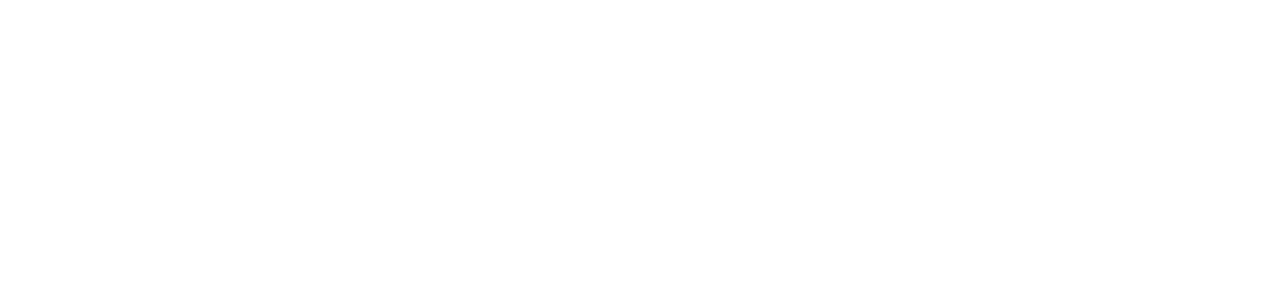
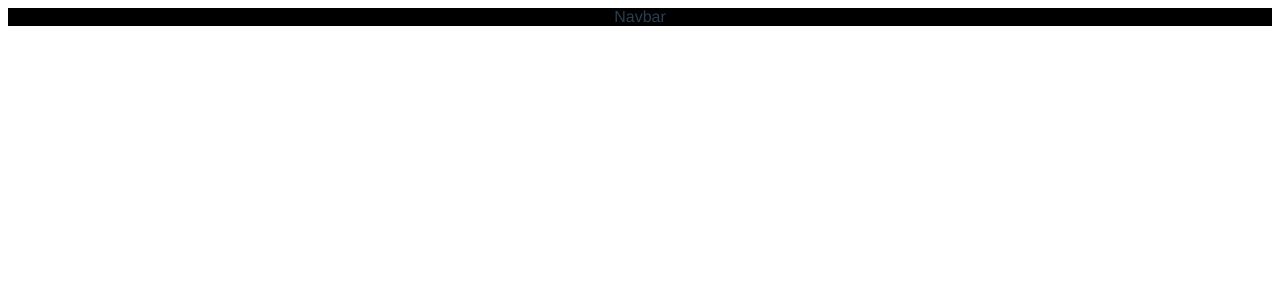
Before and after one commit to VillagomezHJonathan/fit-buddy-frontend, a Vue app: page / in a window 1280 px wide. Shown: the top 300 px of the page. Built offline with nearby package versions, Linux system fonts and the light colour scheme.

Commit message:
Created navbar component

```diff
--- a/src/App.vue
+++ b/src/App.vue
@@ -1,12 +1,17 @@
 <template>
-  <div></div>
+  <header>
+    <NavBar />
+  </header>
 </template>
 
 <script>
+import NavBar from './components/NavBar.vue';
 
 export default {
   name: 'App',
-  components: {}
+  components: {
+    NavBar
+  }
 }
 </script>
 
@@ -17,6 +22,5 @@
   -moz-osx-font-smoothing: grayscale;
   text-align: center;
   color: #2c3e50;
-  margin-top: 60px;
 }
 </style>
--- /dev/null
+++ b/src/components/NavBar.vue
@@ -0,0 +1,20 @@
+<template>
+  <nav>
+    Navbar
+  </nav>
+</template>
+
+<script>
+
+export default {
+  name: 'NavBar'
+}
+
+</script>
+
+<style>
+nav {
+  width: 100%;
+  background-color: black;
+}
+</style>
```
